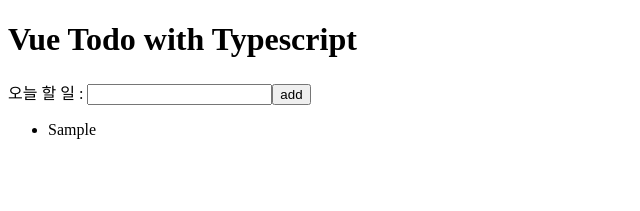
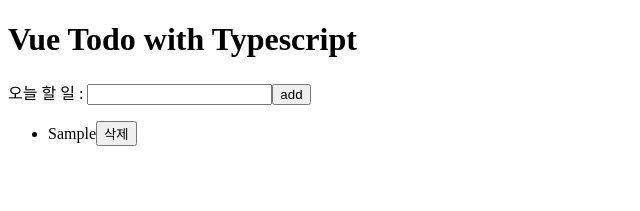
Before and after one commit to HyonWooKang/vuetodo, a Vue app: page / in a window 1280 px wide. Both pictures are taken after typing "Sample" into the empty fields and a click on the button "add". Shown: the top 211 px of the page, without its empty margins (0-640 px from the left). Built offline with nearby package versions, Linux system fonts and the light colour scheme.

Commit message:
삭제 기능 추가

```diff
--- a/src/App.vue
+++ b/src/App.vue
@@ -7,22 +7,21 @@
       <TodoInput
       :item="todoText"
       @input="updateTodoText"
-      @add="addTodoItem">
-      </TodoInput>
+      @add="addTodoItem"
+      ></TodoInput>
       <!-- 뷰와 컴포넌트 태그에 @input을 이용하여 v-model과 동일한 효과 처리 -->
       <!-- <TodoInput v-model="todoText" @add="addTodoItem"></TodoInput> -->
       <div>
         <ul>
-          <!-- v-for에서 index를 제공함 -->
+          <!-- v-for에서 index를 제공함. 구분하기 위해 key값으로 지정 -->
           <TodoListItem
           v-for="(todoItem, index) in todoItems"
-          :key="index"
+          :key = "index"
+          :index = "index"
           :todoItem = "todoItem"
-          >
-          </TodoListItem>
-          <!-- <li>아이템 1</li>
-          <li>아이템 2</li>
-          <li>아이템 3</li> -->
+          @remove="removeTodoItem"
+          ></TodoListItem>
+          <!-- 삭제를 위해 인덱스 index 추가 -->
         </ul>
       </div>
     </main>
@@ -77,6 +76,11 @@ export default Vue.extend({
     fetchTodoItems() {
       this.todoItems = storage.fetch();
     },
+    removeTodoItem(index: number) {
+      console.log('remove', index);
+      this.todoItems.splice(index, 1); // splice로 삭제
+      storage.save(this.todoItems);
+    }
   },
   // 라이프 사이클 이용
   created() {
--- a/src/components/TodoListItem.vue
+++ b/src/components/TodoListItem.vue
@@ -1,6 +1,9 @@
 <template>
     <li>
-        {{ todoItem }}
+        <span>{{ todoItem }}</span>
+        <button @click="removeItem">삭제</button>
+        <!-- <button @click="$emit('delete')">삭제</button> -->
+        <!-- 버튼으로 emit 보내서 vue에서 지우기 보다는 component 단에서 바로 처리하는 것이 좋음 -->
     </li>
 </template>
 
@@ -10,6 +13,12 @@ import Vue from 'vue';
 export default Vue.extend({
     props: {
         todoItem: String,
+        index: Number,
+    },
+    methods: {
+        removeItem(index: number) {
+            this.$emit("remove", this.index);
+        },
     },
 })
 </script>
```
